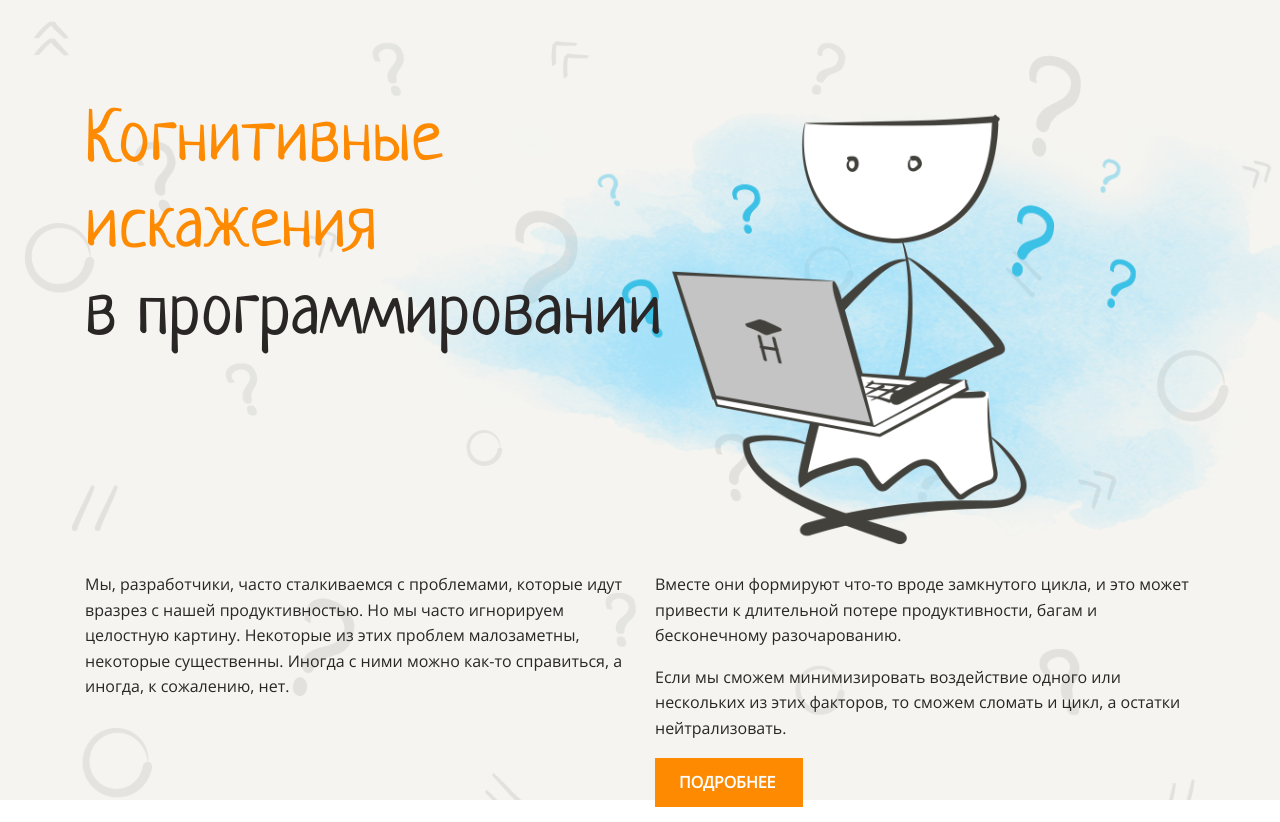
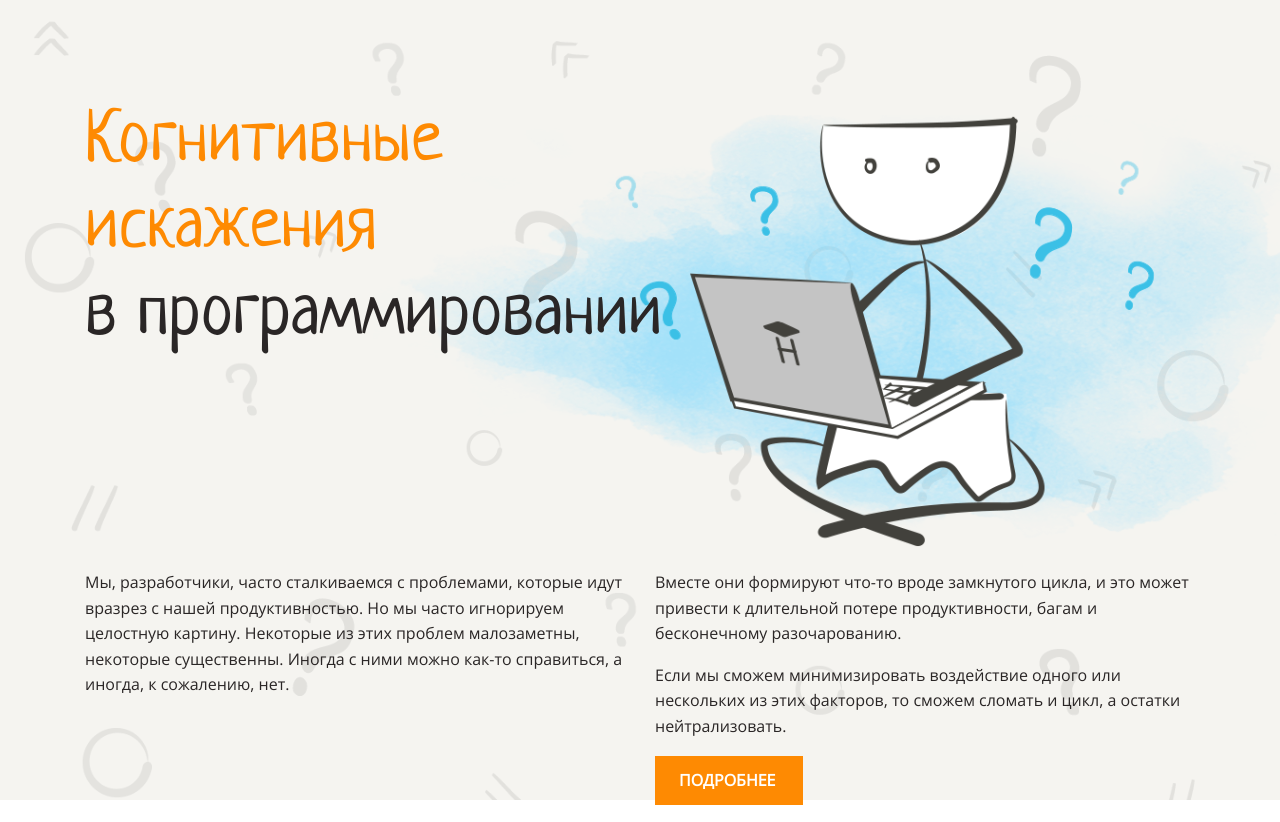
Before and after one commit to MEXAHO3ABP/layout-designer-project-lvl1, a plain HTML site: page src/index.html in a window 1280 px wide. Shown: the top 822 px of the page. Drawn offline with Linux system fonts and the light colour scheme.

Commit message:
Final: Fix bugs header

```diff
--- a/src/styles/style.css
+++ b/src/styles/style.css
@@ -85,9 +85,9 @@ header::before {
 
 .header-image {
     position: relative;
-    height: 517px;
-    top: 52px;
-    right: -270px;
+    height: 515px;
+    top: 54px;
+    right: -288px;
     margin-bottom: 55px;
 }
 
```
